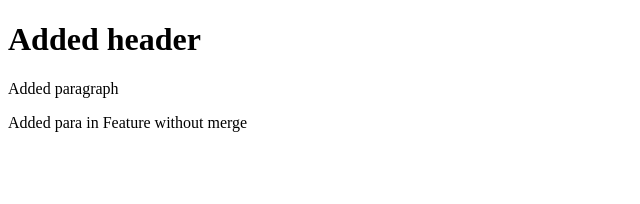
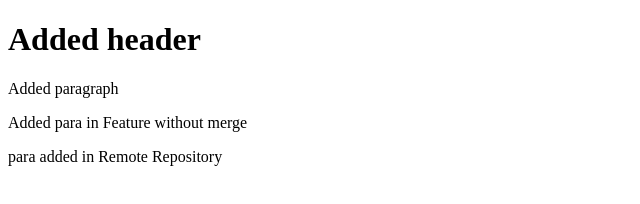
Before and after one commit to Munazzah-Mustajab/GitPractice, a plain HTML site: page index.html in a window 1280 px wide. Shown: the whole page, without its empty margins (0-640 px from the left). Drawn offline with Linux system fonts and the light colour scheme.

Commit message:
Update index.html

```diff
--- a/index.html
+++ b/index.html
@@ -9,5 +9,6 @@
     <h1>Added header</h1>
     <p>Added paragraph</p>
     <p>Added para in Feature without merge</p>
+    <p> para added in Remote Repository</p>
 </body>
 </html>
```
